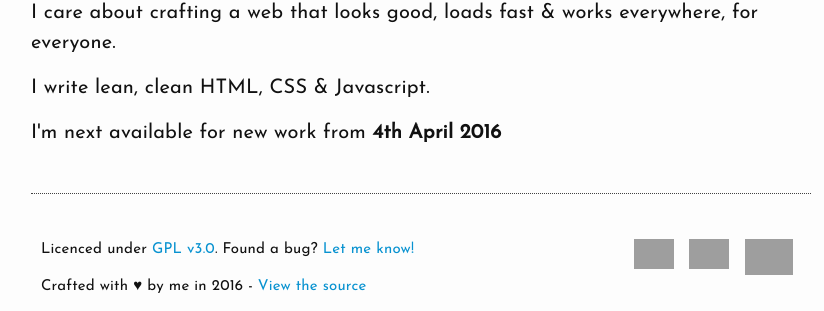
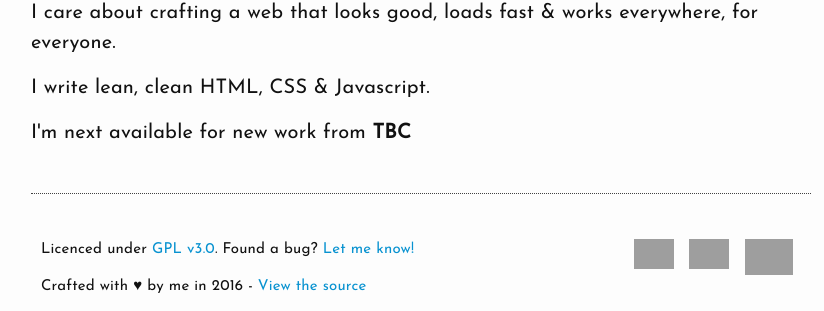
Before and after one commit to ciaranmckenna/ciaranmckenna.com, a Jekyll site: the page built from index.html, in a window 1280 px wide, cut to the strip 367-678 px from the top of the page. Shown: the whole strip, without its empty margins (229-1053 px from the left). Built offline with Jekyll 4.4.1, drawn with Linux system fonts in a browser that asks for light colours; grey boxes are pictures that could not be loaded.

Commit message:
Update next available date to TBC

```diff
--- a/_config.yml
+++ b/_config.yml
@@ -23,4 +23,4 @@ markdown: kramdown
 incremental: true
 
 # next available for new work
-next_up: 4th April 2016
+next_up: TBC
```
